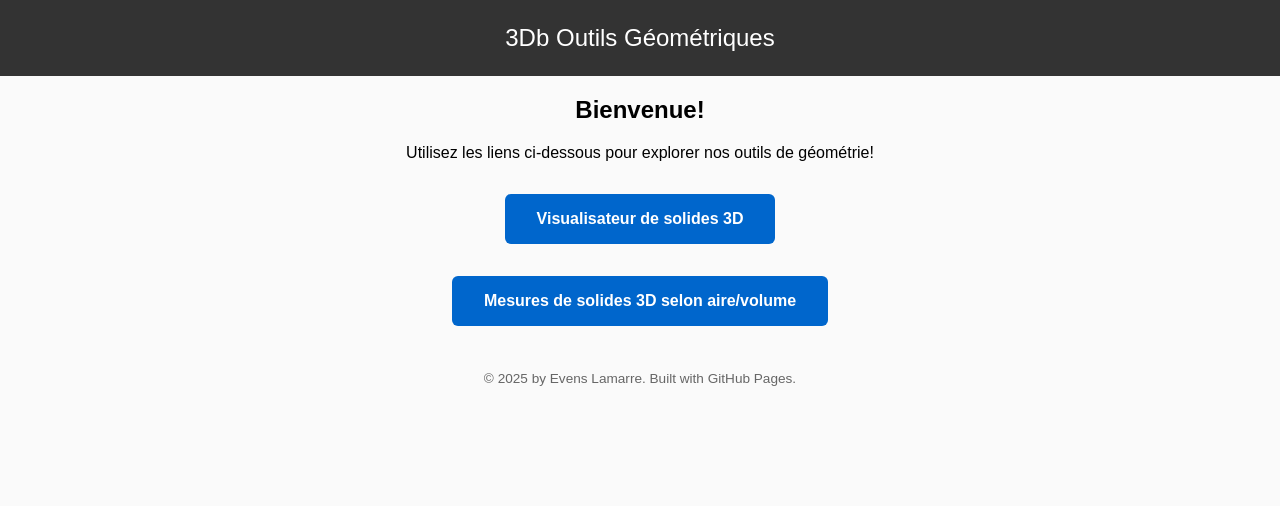
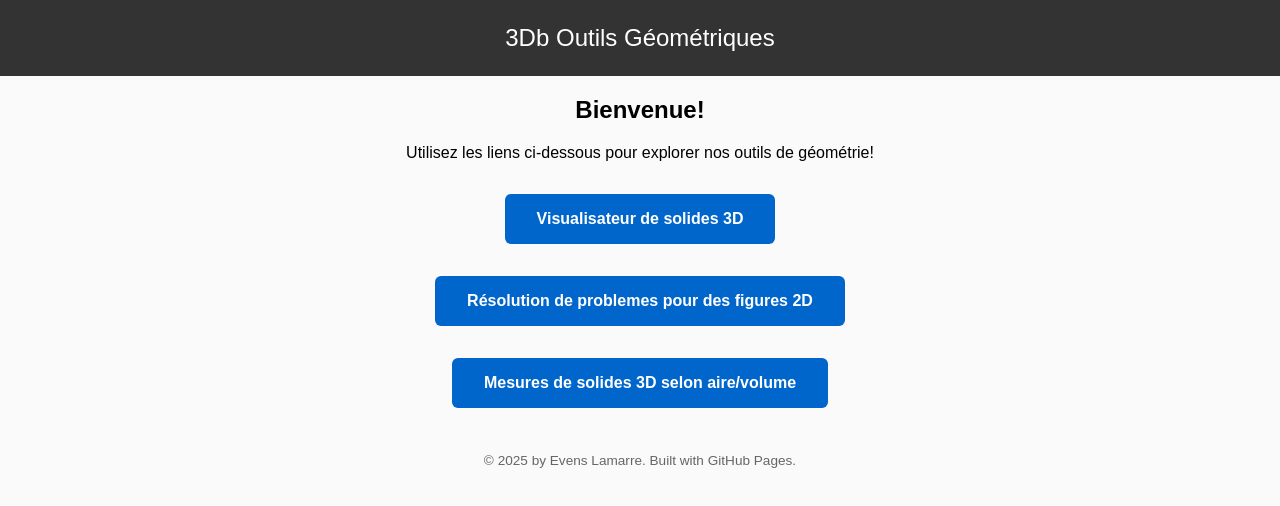
Before and after one commit to evenslamarre/3Db, a plain HTML site: page index.html in a window 1280 px wide. Drawn offline with Linux system fonts and the light colour scheme.

Commit message:
Update index.html

```diff
--- a/index.html
+++ b/index.html
@@ -53,9 +53,11 @@
   Utilisez les liens ci-dessous pour explorer nos outils de géométrie!
 </p>
   <p>
-    <!-- Link to your shape stacker page -->
+    <!-- Lien vers la page stacker (pour empiler les formes) -->
     <a class="button" href="stacker.html">Visualisateur de solides 3D</a>
 
+    <!-- Lien vers la page de résolutions de problemes 2D -->
+    <a class="button" href="problemes2D.html">Résolution de problemes pour des figures 2D</a>
     <!-- Link to your "C++ features" (translated) page -->
     <a class="button" href="cpp-tools.html">Mesures de solides 3D selon aire/volume</a>
   </p>
```
